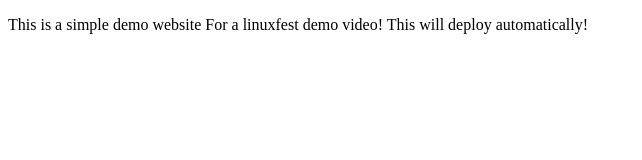
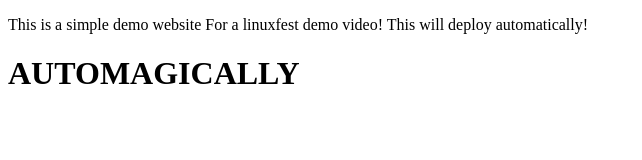
Before and after one commit to coltonoslund/automagically, a website: page public/index.html in a window 1280 px wide. Shown: the whole page, without its empty margins (0-642 px from the left). Drawn offline with Linux system fonts and the light colour scheme.

Commit message:
update to add AUTOMAGICALLY

```diff
--- a/public/index.html
+++ b/public/index.html
@@ -5,5 +5,6 @@
 <p> This is a simple demo website
 For a linuxfest demo video!
 This will deploy automatically!</p>
+<p><h1>AUTOMAGICALLY</h1></p>
 </body>
 </html>
```
